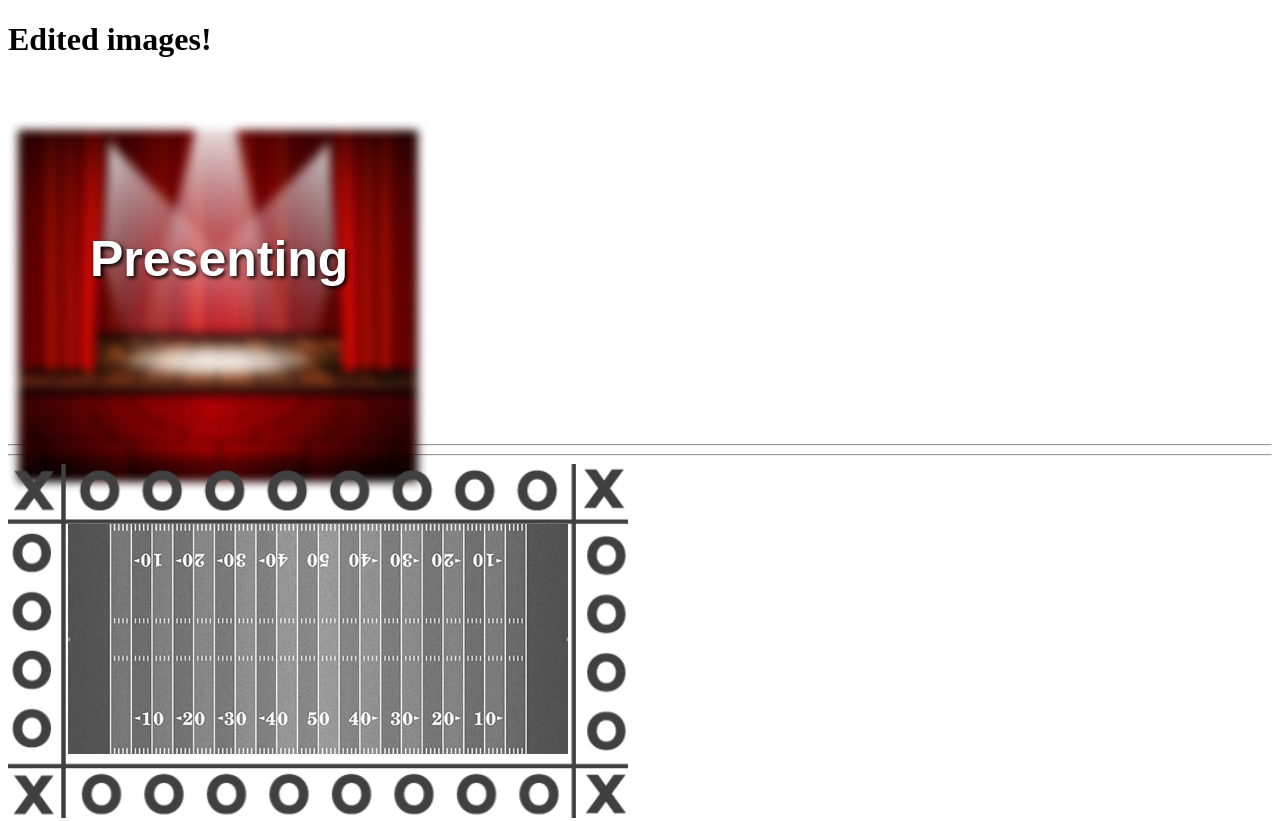
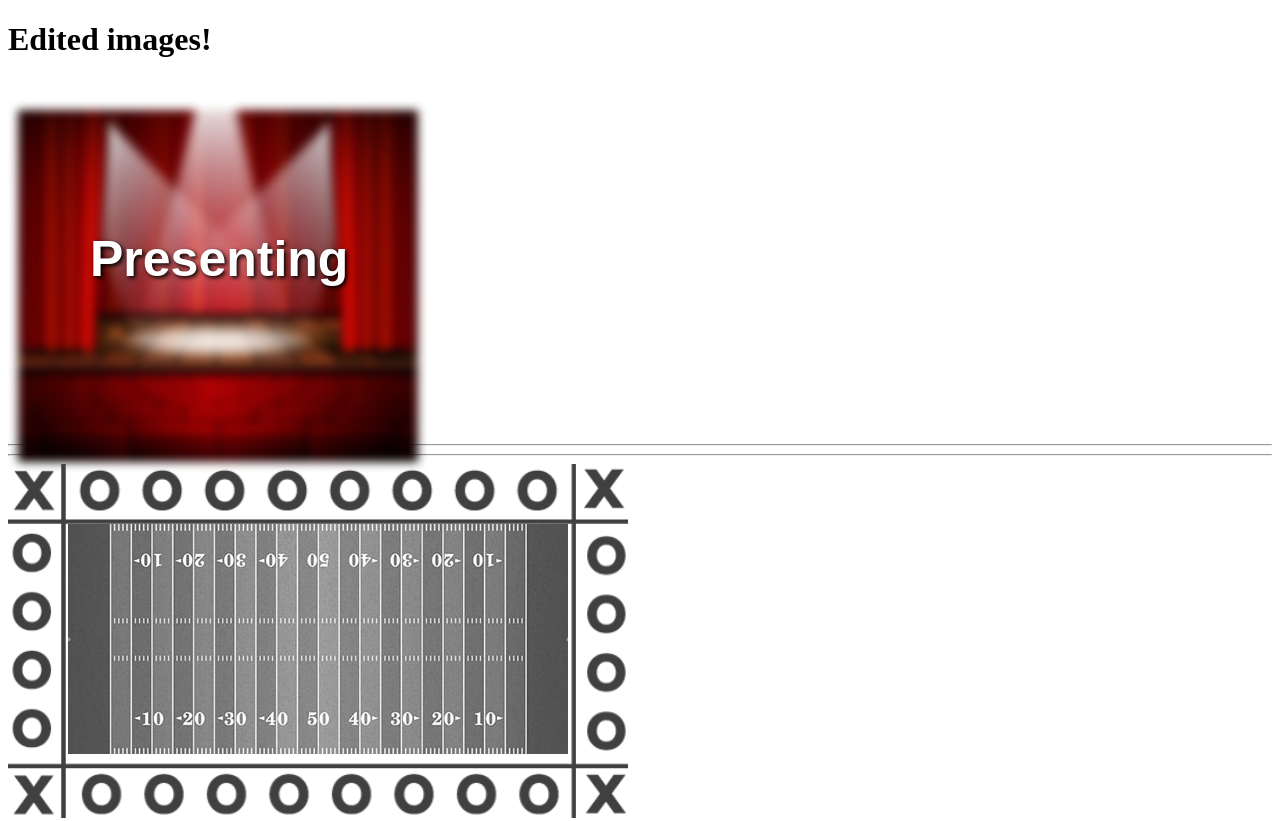
Before and after one commit to Favournwobu/Favournwobu.github.io, a plain HTML site: page limit.html in a window 1280 px wide. Shown: the top 821 px of the page. Drawn offline with Linux system fonts and the light colour scheme.

Commit message:
Update limit.html

```diff
--- a/limit.html
+++ b/limit.html
@@ -41,7 +41,7 @@
       filter:blur(5px);
       position:relative;
       display:inline-block;
-      top:50px;
+      top:30px;
       left:10px;
     }
     div.overlay {
@@ -58,7 +58,6 @@
   </head>
   <body>
     <h1>Edited images!</h1>
-     </div>
     <div class="stage">
       <img src="images-folder/theater_stage.jpg" alt ="theater">
     </div>
```
